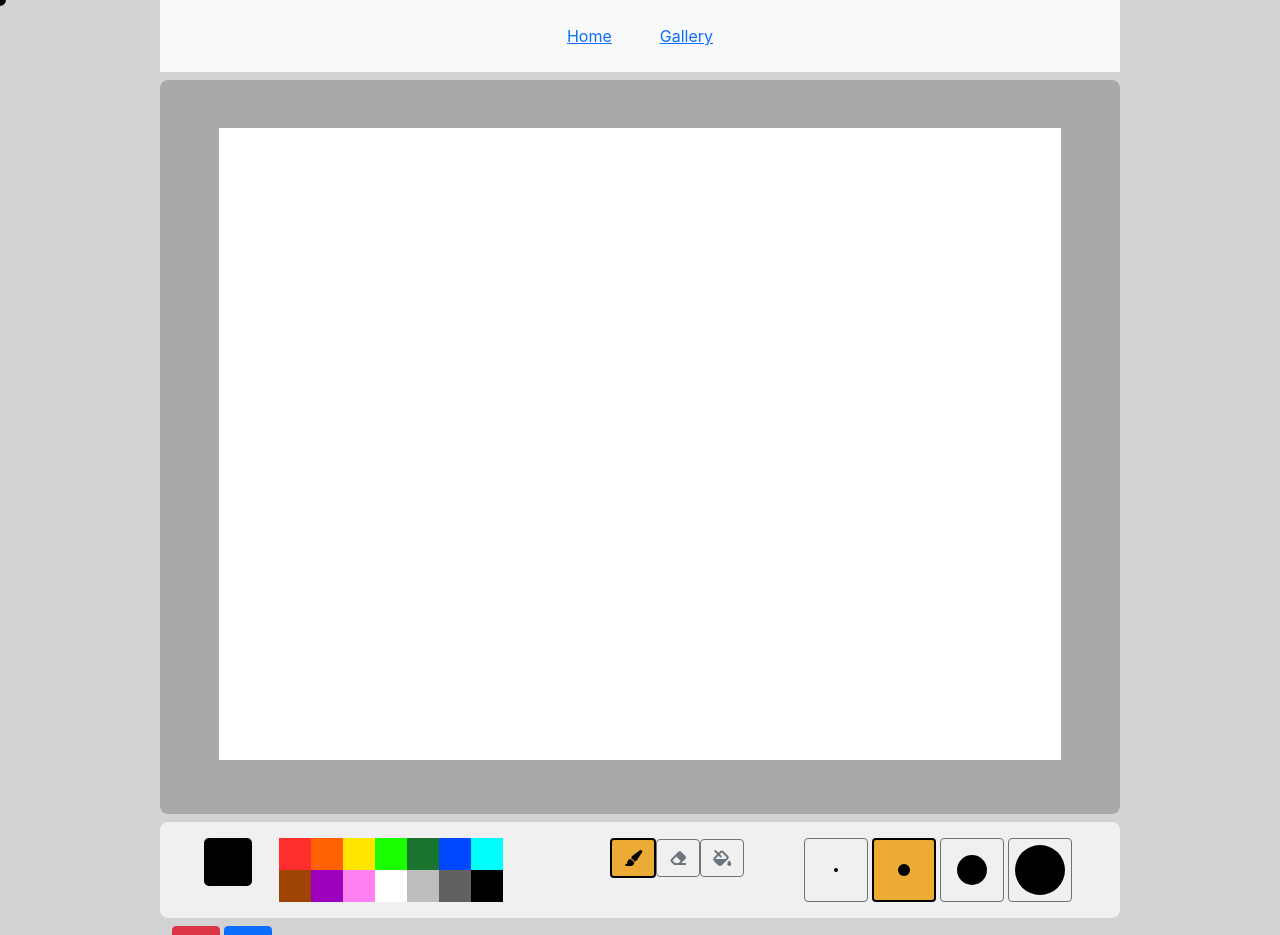
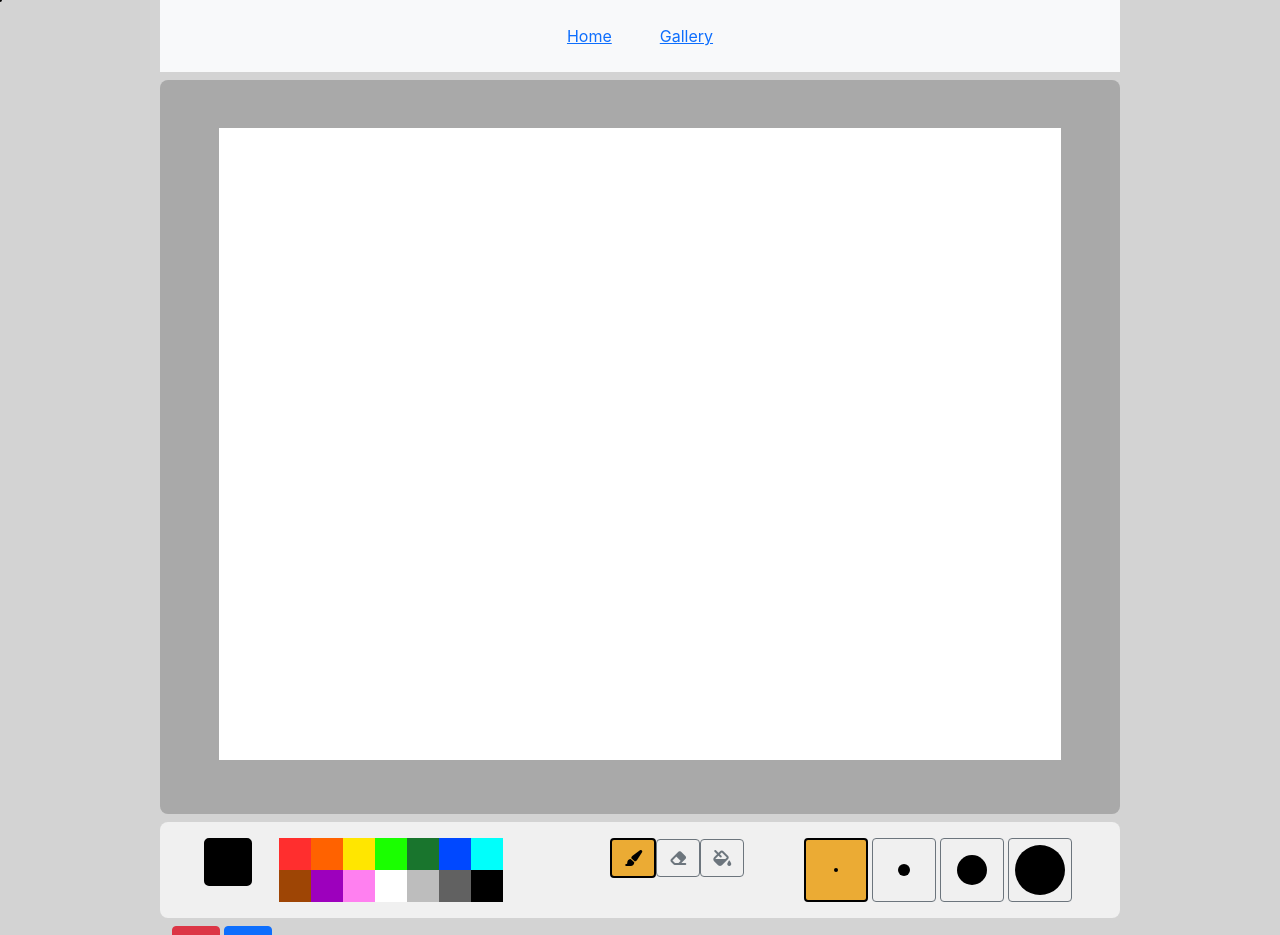
Before and after one commit to SilviuIordache/Painty, a React (Create React App) app: page /draw/1 in a window 1280 px wide. Shown: the top 935 px of the page. Built offline with nearby package versions, Linux system fonts and the light colour scheme.

Commit message:
Refactor DrawingBoard to use hooks

```diff
--- a/package.json
+++ b/package.json
@@ -10,7 +10,7 @@
     "react": "^17.0.2",
     "react-dom": "^17.0.2",
     "react-router": "^5.2.0",
-    "react-router-dom": "^5.2.0",
+    "react-router-dom": "^6.2.1",
     "react-scripts": "4.0.3",
     "web-vitals": "^1.1.2"
   },
--- a/src/App.js
+++ b/src/App.js
@@ -1,8 +1,4 @@
-import {
-  Switch,
-  Route,
-  BrowserRouter as Router
-} from "react-router-dom";
+import { Routes, Route, BrowserRouter } from "react-router-dom";
 
 import Navigation from "./components/Navigation/Navigation";
 import MainMenu from "./components/MainMenu/MainMenu";
@@ -15,20 +11,14 @@ function App() {
   return (
     <div className="App">
       <div className="container">
-        <Router>
+        <BrowserRouter>
           <Navigation />
-          <Switch>
-            <Route exact path="/">
-              <MainMenu />
-            </Route>
-            <Route path="/draw/:mode">
-              <DrawingBoard />
-            </Route>
-            <Route path="/gallery">
-              <Gallery />
-            </Route>
-          </Switch>
-        </Router>
+          <Routes>
+            <Route exact path="/" element={<MainMenu />} />
+            <Route path="/draw/:mode" element={<DrawingBoard />} />
+            <Route path="/gallery" element={<Gallery />} />
+          </Routes>
+        </BrowserRouter>
       </div>
     </div>
   );
--- a/src/components/ChallengeBar/ChallengeBar.js
+++ b/src/components/ChallengeBar/ChallengeBar.js
@@ -12,7 +12,6 @@ export default function ChallengeBar (props) {
 
   function timerEnded () {
     // this.props.timerEnded(this.state.currentWord);
-    console.log("i am here");
   };
 
   return (
--- a/src/components/DrawingBoard/DrawingBoard.js
+++ b/src/components/DrawingBoard/DrawingBoard.js
@@ -1,60 +1,28 @@
-import React from "react";
+import React, { useEffect, useState } from "react";
+import { useParams } from "react-router-dom";
 import Toolbar from "../Toolbar/Toolbar.js";
 import Canvas from "./Canvas.js";
 import ChallengeBar from "../ChallengeBar/ChallengeBar.js";
 import ActionsBar from "../ActionsBar/ActionsBar.js";
 
-import { withRouter } from "react-router-dom";
-class DrawingBoard extends React.Component {
-  constructor(props) {
-    super(props);
-    this.state = {
-      currentBrushSize: 4,
-      currentBrushColor: "#000000",
-      currentTool: "Brush Tool",
-      dataURL: "",
-      roundCurrent: 1,
-      roundTotal: 5,
-      roundTimeInitial: 10,
-      roundTime: 10,
-      mode: ''
-    };
-  }
+export default function DrawingBoard () {
 
-  componentDidMount() {
-    this.setDrawMode();
-    this.setupBrushSizes();
-  }
+  const [currentTool, setTool] = useState("Brush Tool")
+  const [currentBrushColor, setBrushColor] = useState("#000000");
+  const [currentBrushSize, setBrushSize] = useState( require("../../jsons/brushSizes.json").sizes[0]);
 
-  setDrawMode = () => {
-    const { mode } = this.props.match.params;
-    this.setState({
-      gameMode: mode
-    })
-  }
+  const [roundCurrent, setRoundCurrent] = useState(1);
+  const [roundTotal, setRoundTotal] = useState(5);
+  const [roundTimeInitial, setRoundTimeInitial] = useState(10);
+  const [roundTime, setRoundTime] = useState(10);
+  const [gameMode, setGameMode] = useState();
 
-  setupBrushSizes = () => {
-    const sizes = require("../../jsons/brushSizes.json").sizes;
-    this.setState({
-      currentBrushSize: sizes[1],
-    });
-  };
+  const urlParams = useParams();
+  useEffect(() => {
+    setGameMode(urlParams.mode)
+  }, [urlParams.mode])
 
-
-  selectBrushSize = (size) => {
-    this.setState({
-      currentBrushSize: size,
-    });
-  };
-
-  selectBrushColor = (color) => {
-    this.setState({
-      currentBrushColor: color,
-    });
-  };
-
-
-  saveCanvas = (drawingTitle) => {
+  function saveCanvas (drawingTitle) {
     const canvas = document.getElementById("canvas");
 
     let imageName
@@ -94,86 +62,68 @@ class DrawingBoard extends React.Component {
     }
   };
 
-  saveChallengeDrawing = (word) => {
-    this.saveCanvas(word);
+  function saveChallengeDrawing (word) {
+    saveCanvas(word);
 
     // advanced rounds
-    if (this.state.roundCurrent < this.state.roundTotal) {
-      this.setState({
-        roundCurrent: this.state.roundCurrent + 1,
-        roundTime: this.state.roundTimeInitial
-      });
+    if (roundCurrent < roundTotal) {
+      setRoundCurrent(roundCurrent + 1);
+      setRoundTime(roundTimeInitial);
     }
   }
 
-  eraseCanvas = () => {
+  function eraseCanvas () {
     const canvas = document.getElementById("canvas");
     const context = canvas.getContext('2d');
     context.clearRect(0, 0, canvas.width, canvas.height);
   }
 
-  changeTool = (tool) => {
+  function changeTool (tool) {
     const sizes = require("../../jsons/brushSizes.json").sizes;
     if (tool === "Brush Tool") {
-      this.setState({
-        currentTool: tool,
-        currentBrushSize: sizes[1],
-      });
+      setTool(tool);
+      setBrushSize(sizes[1]);
     }
 
     if (tool === "Eraser Tool") {
-      this.setState({
-        currentTool: tool,
-        currentBrushColor: "#ffffff",
-        currentBrushSize: sizes[3],
-      });
+      setTool(tool);
+      setBrushColor("#ffffff");
+      setBrushSize(sizes[3])
     }
 
     if (tool === "Paint Bucket Tool") {
-      this.setState({
-        currentTool: tool,
-        currentBrushSize: sizes[0],
-      });
+      setTool(tool);
+      setBrushSize(sizes[0]); // ???? <--- not really needed ??
     }
   };
 
-  render() {
   return (
     <div className="drawing-board">
-        { this.state.gameMode === 'challenge' &&
+      { gameMode === 'challenge' &&
         <ChallengeBar
-            saveChallengeDrawing={this.saveChallengeDrawing}
-            roundCurrent={this.state.roundCurrent}
-            roundTotal={this.state.roundTotal}
-            roundTime={this.state.roundTime}
+          saveChallengeDrawing={saveChallengeDrawing}
+          roundCurrent={roundCurrent}
+          roundTotal={roundTotal}
+          roundTime={roundTime}
         />
       }
       <Canvas
-          currentTool={this.state.currentTool}
-          currentBrushSize={this.state.currentBrushSize}
-          currentBrushColor={this.state.currentBrushColor}
+        currentTool={currentTool}
+        currentBrushSize={currentBrushSize}
+        currentBrushColor={currentBrushColor}
       />
       <Toolbar
-          selectedColor={this.state.currentBrushColor}
-          currentTool={this.state.currentTool}
-          currentBrushSize={this.state.currentBrushSize}
-          selectBrushSize={this.selectBrushSize}
-          selectBrushColor={this.selectBrushColor}
-          changeTool={this.changeTool}
+        selectedColor={currentBrushColor}
+        currentTool={currentTool}
+        currentBrushSize={currentBrushSize}
+        selectBrushSize={setBrushSize}
+        selectBrushColor={setBrushColor}
+        changeTool={changeTool}
       />
       <ActionsBar
-          eraseCanvas={this.eraseCanvas}
-          saveCanvas={this.saveCanvas}
+        eraseCanvas={eraseCanvas}
+        saveCanvas={saveCanvas}
       />
     </div>
   );
 }
-}
-
-export default withRouter(DrawingBoard);
-
-// need to improve
-// https://www.youtube.com/watch?v=3GqUM4mEYKA&t=351s
-
-// How to move canvas to ref
-// https://medium.com/@pdx.lucasm/canvas-with-react-js-32e133c05258
```
Also changed, not shown: 1 other file (tests, documents, lock files or other folders). Lines whose indentation alone changed are shown as unchanged.
